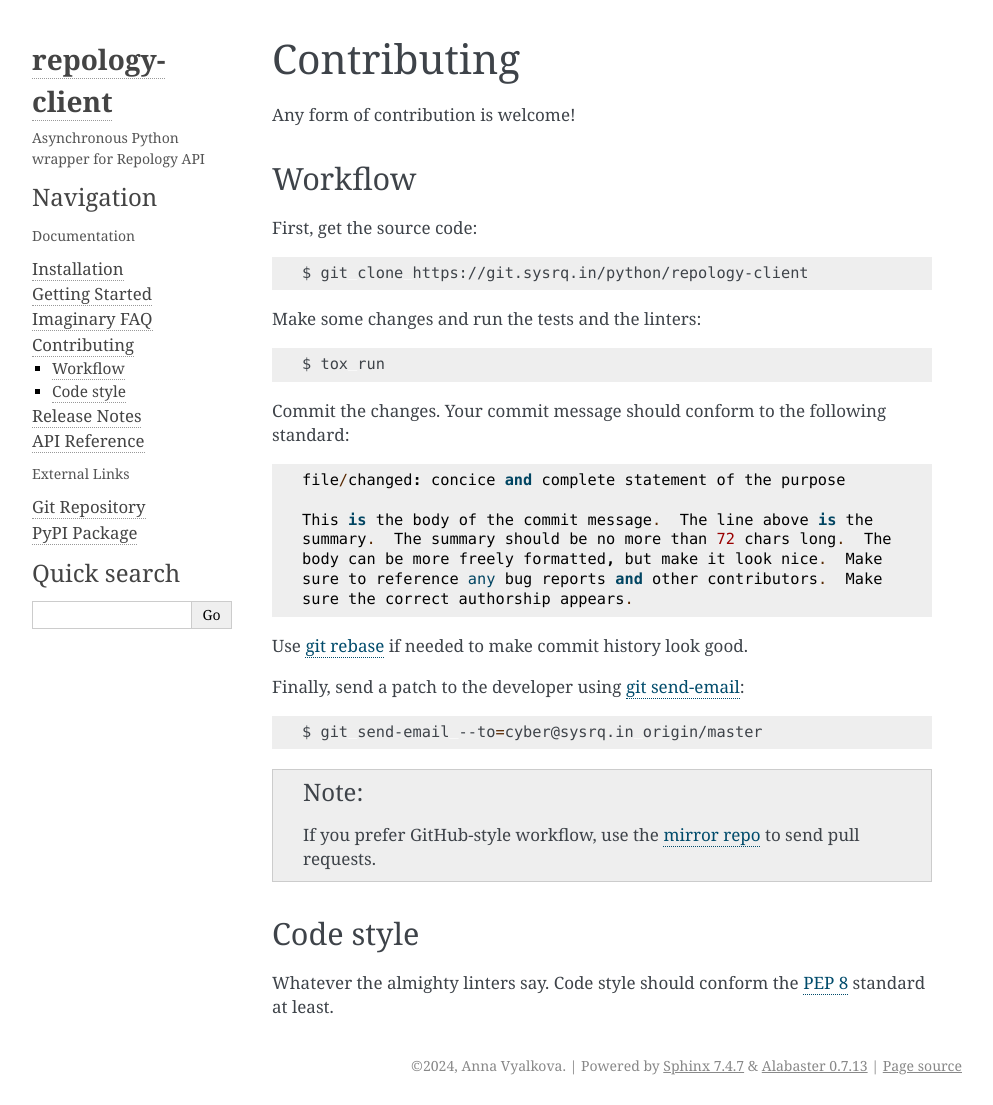
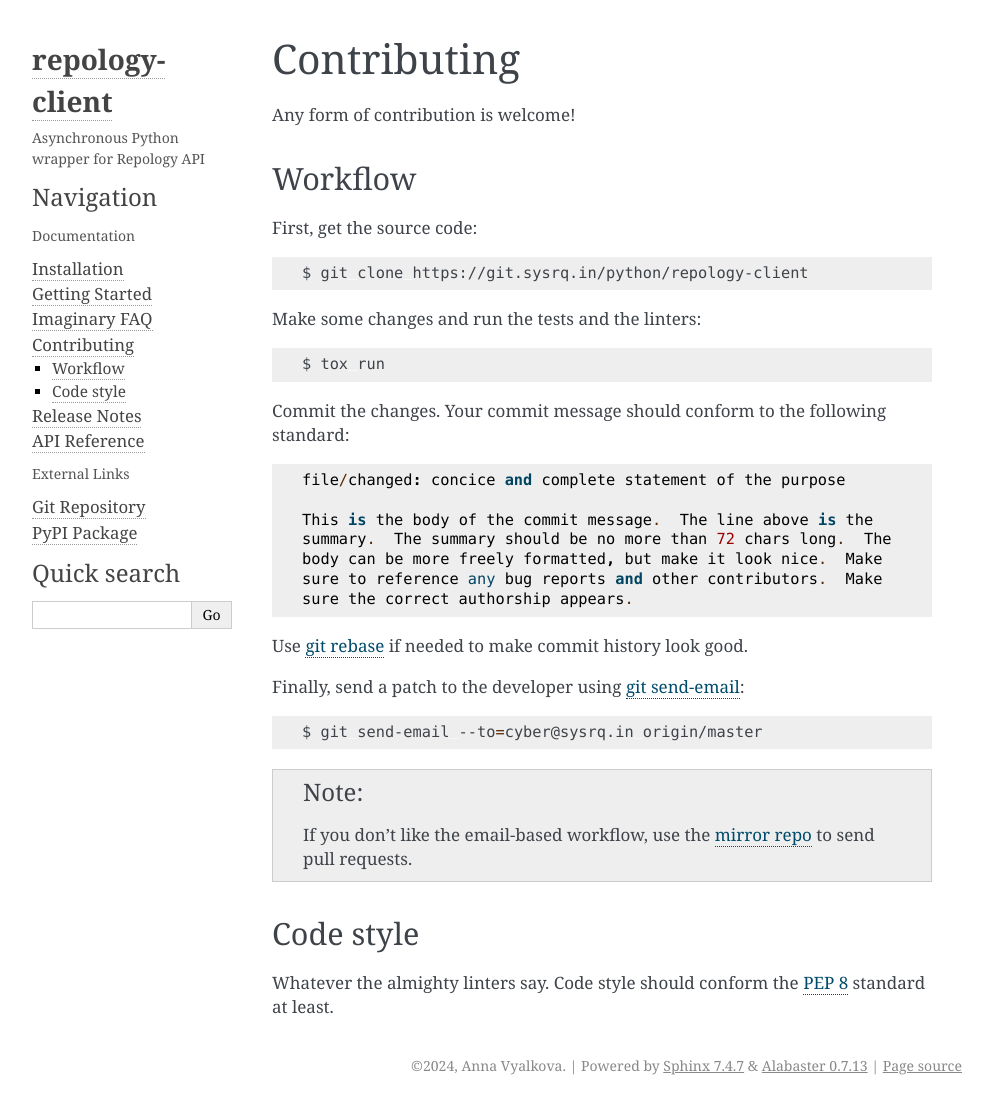
Before and after one commit to CyberTailor/repology-client, a Sphinx documentation site: the page built from docs/contributing.rst, in a window 1280 px wide. Shown: the whole page, without its empty margins (148-1141 px from the left). Built offline with Sphinx 7.4.7, drawn with Linux system fonts in a browser that asks for light colours.

```diff
--- a/docs/contributing.rst
+++ b/docs/contributing.rst
@@ -45,10 +45,10 @@ Finally, send a patch to the developer using `git send-email`_:
 .. _git send-email: https://git-send-email.io/
 
 .. note::
-   If you prefer GitHub-style workflow, use the `mirror repo`_ to send pull
-   requests.
+   If you don't like the email-based workflow, use the `mirror repo`_ to send
+   pull requests.
 
-.. _mirror repo: https://github.com/cybertailor/repology-client
+.. _mirror repo: https://codeberg.org/cybertailor/repology-client
 
 Code style
 ----------
```
Also changed, not shown: README.md (+3 -3 lines).
